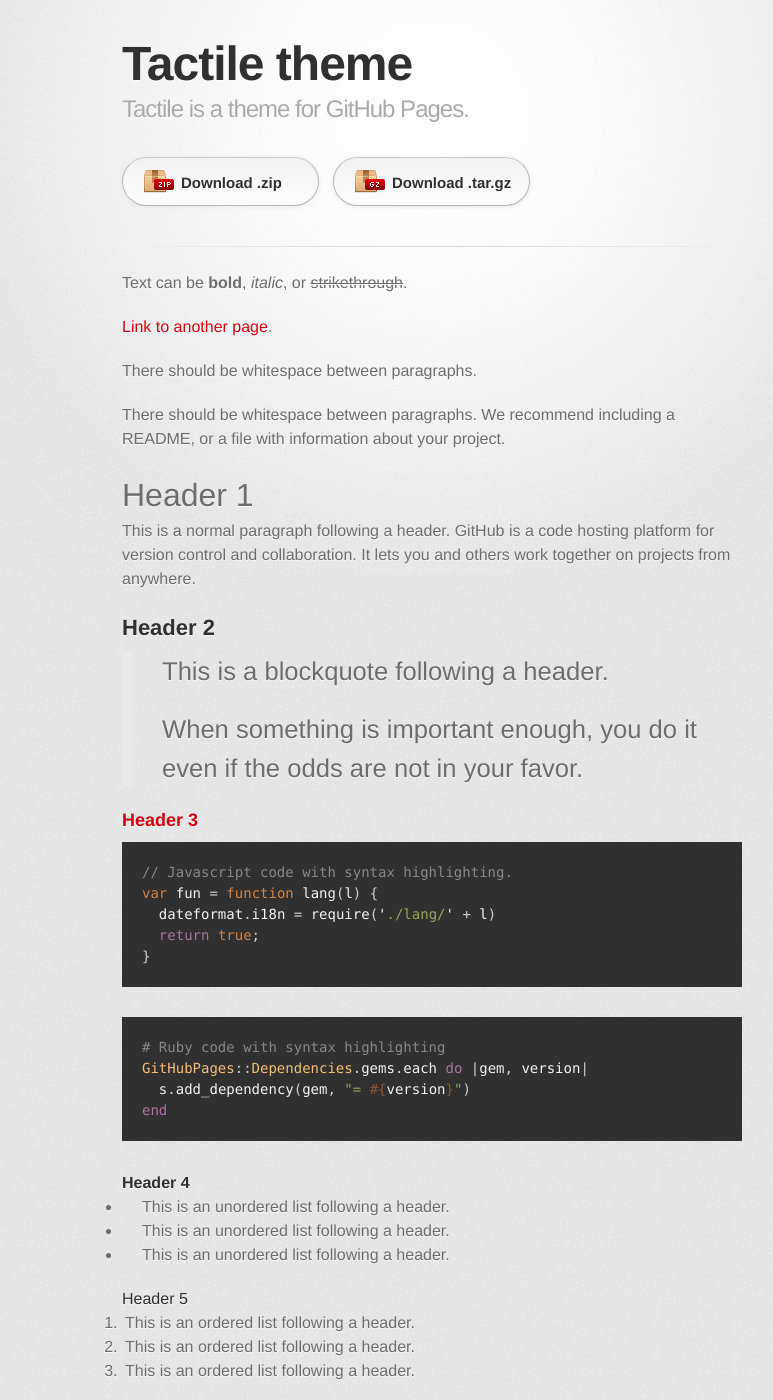
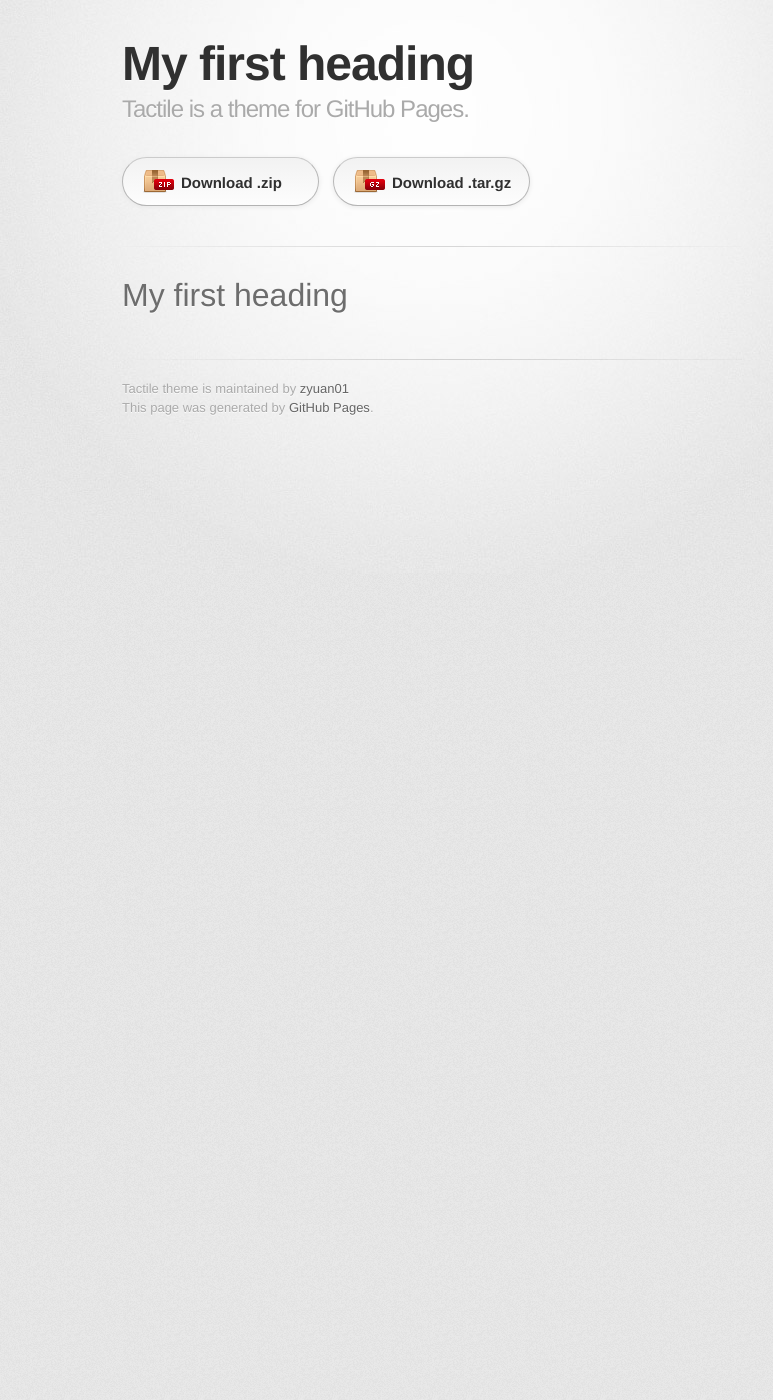
Before and after one commit to zyuan01/wqeqwqeq.github.io, a Jekyll site: the page built from index.md, in a window 1280 px wide and 1400 px high. Shown: the whole window, without its empty margins (208-981 px from the left). Built offline with Jekyll 4.4.1, drawn with Linux system fonts in a browser that asks for light colours; some web fonts are replaced; our own code applies the rules of GitHub Pages for plain Markdown files; some of the changed text lies outside the part shown.

Commit message:
Update index.md

````diff
--- a/index.md
+++ b/index.md
@@ -2,122 +2,4 @@
 layout: default
 ---
 
-Text can be **bold**, _italic_, or ~~strikethrough~~.
-
-[Link to another page](./another-page.html).
-
-There should be whitespace between paragraphs.
-
-There should be whitespace between paragraphs. We recommend including a README, or a file with information about your project.
-
-# Header 1
-
-This is a normal paragraph following a header. GitHub is a code hosting platform for version control and collaboration. It lets you and others work together on projects from anywhere.
-
-## Header 2
-
-> This is a blockquote following a header.
->
-> When something is important enough, you do it even if the odds are not in your favor.
-
-### Header 3
-
-```js
-// Javascript code with syntax highlighting.
-var fun = function lang(l) {
-  dateformat.i18n = require('./lang/' + l)
-  return true;
-}
-```
-
-```ruby
-# Ruby code with syntax highlighting
-GitHubPages::Dependencies.gems.each do |gem, version|
-  s.add_dependency(gem, "= #{version}")
-end
-```
-
-#### Header 4
-
-*   This is an unordered list following a header.
-*   This is an unordered list following a header.
-*   This is an unordered list following a header.
-
-##### Header 5
-
-1.  This is an ordered list following a header.
-2.  This is an ordered list following a header.
-3.  This is an ordered list following a header.
-
-###### Header 6
-
-| head1        | head two          | three |
-|:-------------|:------------------|:------|
-| ok           | good swedish fish | nice  |
-| out of stock | good and plenty   | nice  |
-| ok           | good `oreos`      | hmm   |
-| ok           | good `zoute` drop | yumm  |
-
-### There's a horizontal rule below this.
-
-* * *
-
-### Here is an unordered list:
-
-*   Item foo
-*   Item bar
-*   Item baz
-*   Item zip
-
-### And an ordered list:
-
-1.  Item one
-1.  Item two
-1.  Item three
-1.  Item four
-
-### And a nested list:
-
-- level 1 item
-  - level 2 item
-  - level 2 item
-    - level 3 item
-    - level 3 item
-- level 1 item
-  - level 2 item
-  - level 2 item
-  - level 2 item
-- level 1 item
-  - level 2 item
-  - level 2 item
-- level 1 item
-
-### Small image
-
-![Octocat](https://github.githubassets.com/images/icons/emoji/octocat.png)
-
-### Large image
-
-![Branching](https://guides.github.com/activities/hello-world/branching.png)
-
-
-### Definition lists can be used with HTML syntax.
-
-<dl>
-<dt>Name</dt>
-<dd>Godzilla</dd>
-<dt>Born</dt>
-<dd>1952</dd>
-<dt>Birthplace</dt>
-<dd>Japan</dd>
-<dt>Color</dt>
-<dd>Green</dd>
-</dl>
-
-```
-Long, single-line code blocks should not wrap. They should horizontally scroll if they are too long. This line should be long enough to demonstrate this.
-```
-
-```
-The final element.
-```
+# My first heading
````
